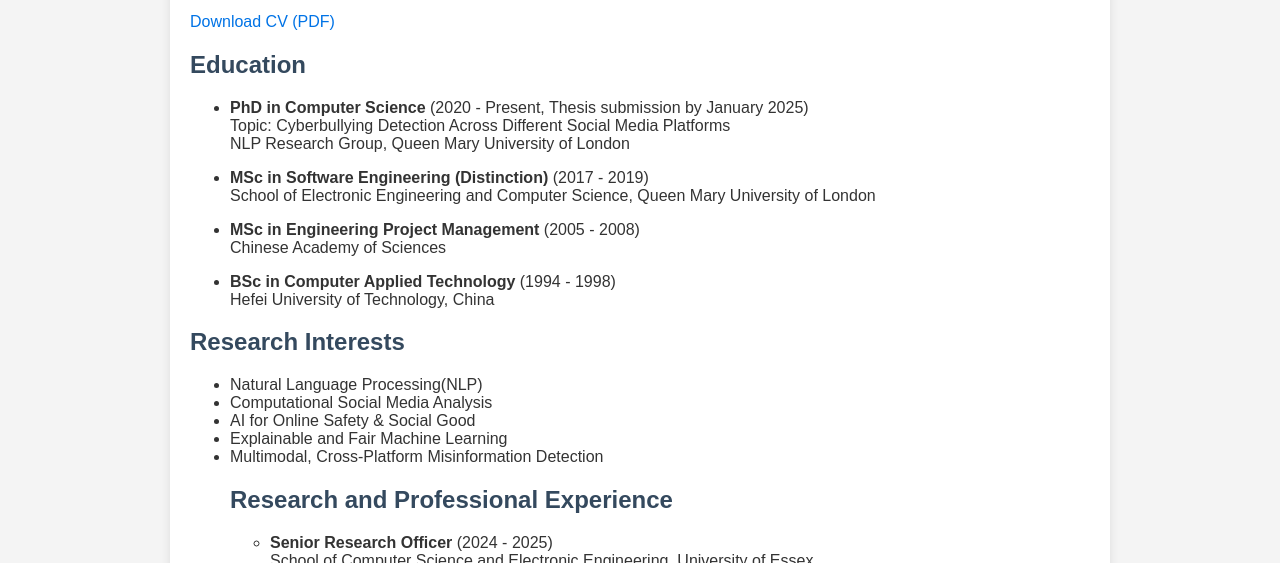
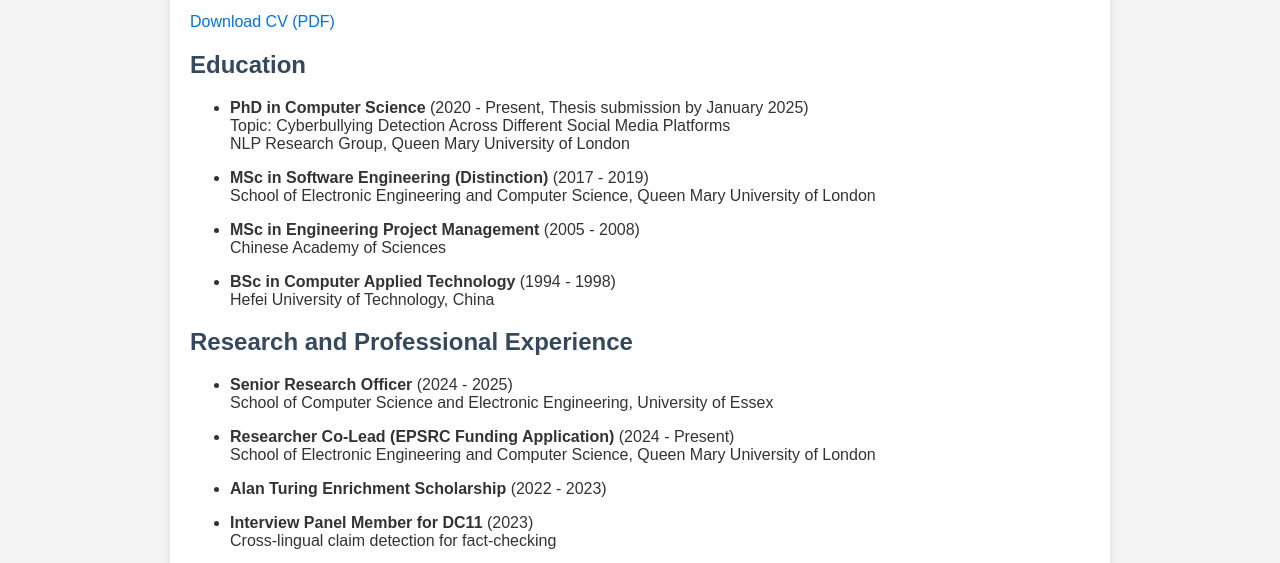
Before and after one commit to yipeiling/yipeiling.github.io, a plain HTML site: page cv.html in a window 1280 px wide. Shown: the part 396-959 px from the top of the page. Drawn offline with Linux system fonts and the light colour scheme.

Commit message:
Update cv.html

```diff
--- a/cv.html
+++ b/cv.html
@@ -95,13 +95,6 @@
         <p><li><strong>BSc in Computer Applied Technology</strong> (1994 - 1998)</li>
         Hefei University of Technology, China<p>
     </ul>
-    <h2>Research Interests</h2>
-    <ul>
-        <li>Natural Language Processing(NLP)</li>
-        <li>Computational Social Media Analysis</li>
-        <li>AI for Online Safety & Social Good</li>
-        <li>Explainable and Fair Machine Learning</li>
-        <li>Multimodal, Cross-Platform Misinformation Detection</li>
 
     <h2>Research and Professional Experience</h2>
     <ul>
```
